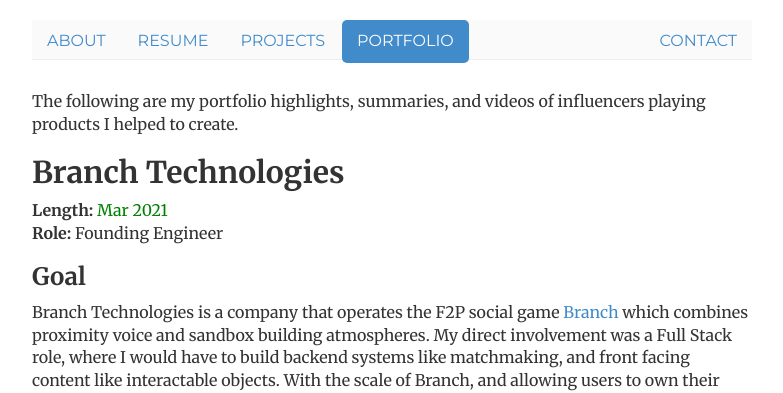
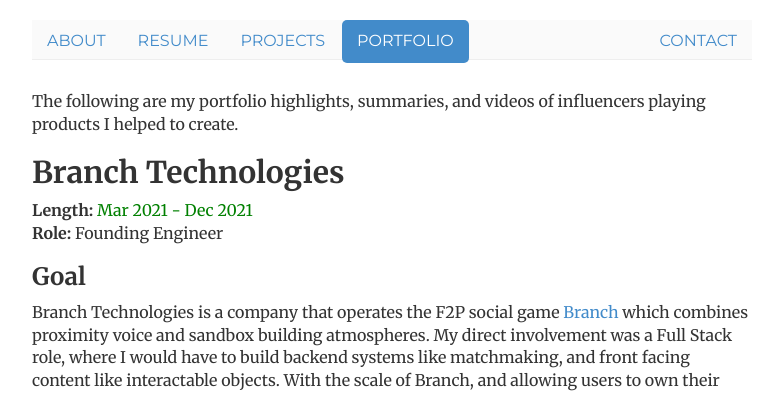
Before and after one commit to Unknowncmbk/unknowncmbk.github.io, a Jekyll site: the page built from portfolio/index.html, in a window 1280 px wide and 900 px high. Shown: the top 393 px of the window, without its empty margins (248-1031 px from the left). Built offline with Jekyll 4.4.1, drawn with Linux system fonts in a browser that asks for light colours.

Commit message:
Fix improper length of Branch.

```diff
--- a/portfolio/index.html
+++ b/portfolio/index.html
@@ -16,7 +16,7 @@
 
 	<div class="portfolio-branch">
 		<h2>Branch Technologies</h2>
-		<b>Length: </b><font color="green">Mar 2021</font><br>
+		<b>Length: </b><font color="green">Mar 2021 - Dec 2021</font><br>
 		<b>Role: </b>Founding Engineer<br>
 		<h3>Goal</h3>
 		Branch Technologies is a company that operates the F2P social game <a href="https://branch.gg/">Branch</a> which combines proximity voice and sandbox building atmospheres. My direct involvement was a Full Stack role, where I would have to build backend systems like matchmaking, and front facing content like interactable objects. With the scale of Branch, and allowing users to own their own Branches, scalability and quick to development cycles were the key in making Branch succeed.
```
